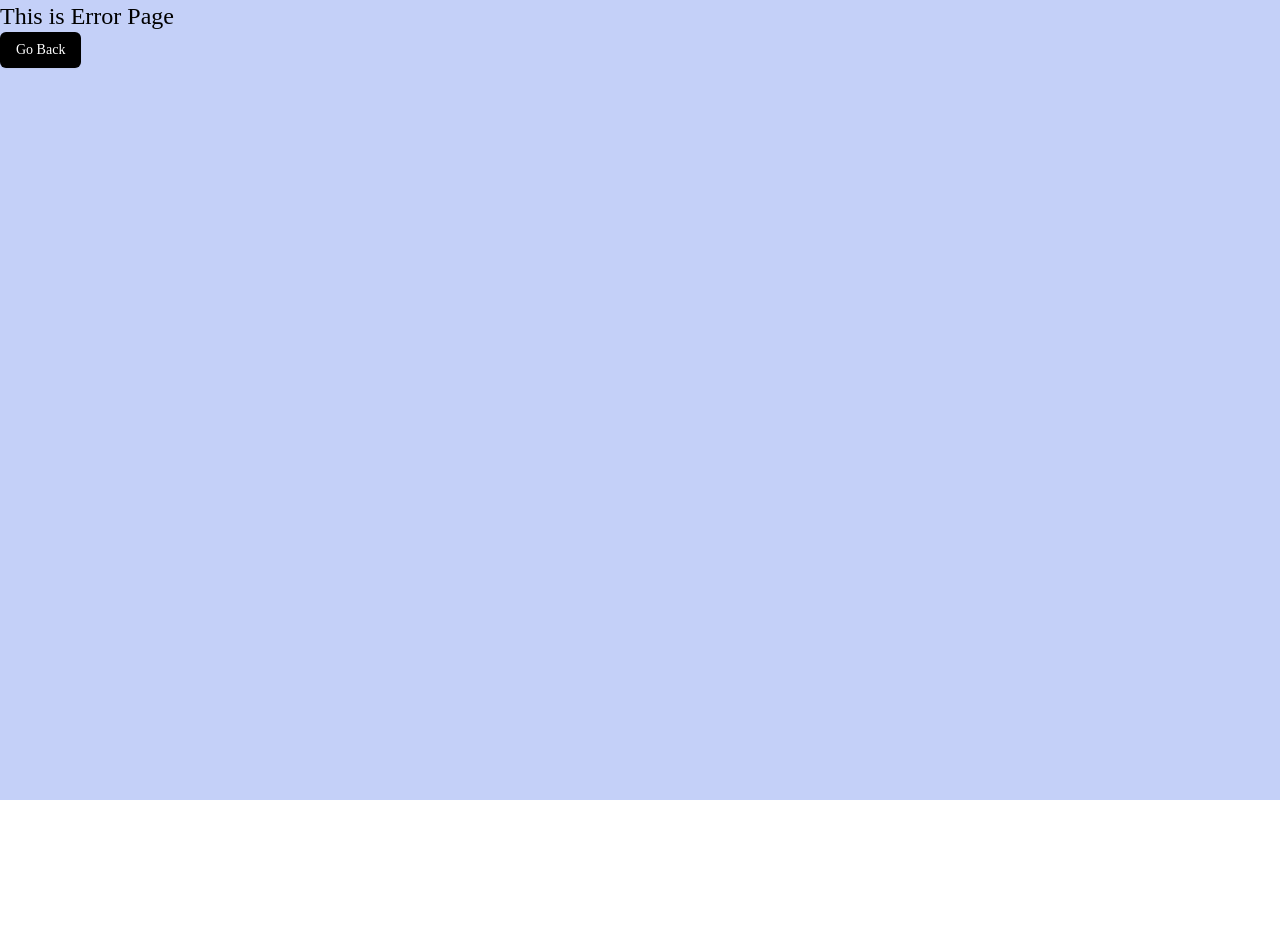
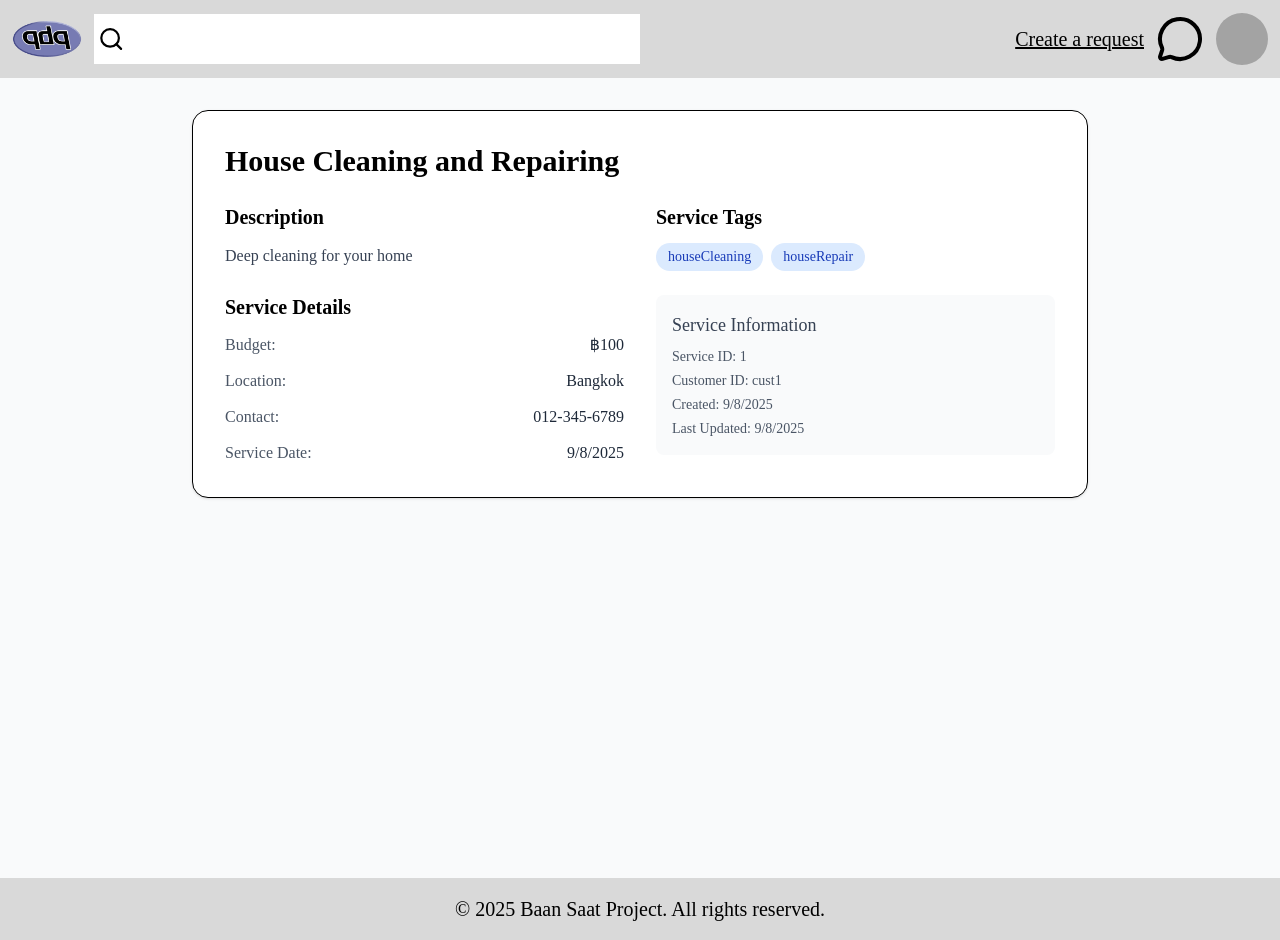
Before and after one commit to PHP-BEST/baan-saat-frontend, a React (Vite) app: page /service/1 in a window 1280 px wide. Before the commit the page ends 800 px from the top, so only its background shows below. Built offline with nearby package versions, Linux system fonts and the light colour scheme; no server answers; a web font is replaced by a local one.

Commit message:
feat: Add Service Detail Page

```diff
--- a/src/components/our-components/serviceCard.tsx
+++ b/src/components/our-components/serviceCard.tsx
@@ -1,15 +1,32 @@
-export default function ServiceCard() {
+import type { Service } from '@/interfaces/Service';
+import { Link } from 'react-router-dom';
+
+interface ServiceCardProps {
+  service: Service;
+}
+
+export default function ServiceCard({ service }: ServiceCardProps) {
   return (
-    <div className="w-full max-w-[300px] h-[250px] flex flex-col items-center bg-white border rounded-2xl shadow-sm m-0">
-      <img
-        src="https://picsum.photos/200/300"
-        alt="Service Cover Image"
-        className="w-full h-2/3 object-cover rounded-t-2xl mb-4"
-      />
-      <div className="w-full h-1/3 flex flex-col items-start px-4">
-        <h2 className="text-lg font-bold">Service Title</h2>
-        <p className="text-sm text-gray-600">Service Description</p>
+    <Link to={`/service/${service._id}`}>
+      <div className="w-full max-w-[300px] h-[250px] flex flex-col items-center bg-white border rounded-2xl shadow-sm m-0">
+        {service.coverPhotoUrl ? (
+          <img
+            src={service.coverPhotoUrl}
+            alt="Service Cover Image"
+            className="w-full h-2/3 object-cover rounded-t-2xl"
+          />
+        ) : (
+          <div className="w-full h-2/3 bg-service-blank-cover rounded-t-2xl" />
+        )}
+        <div className="w-full h-1/3 flex flex-col justify-start px-4 py-2">
+          <h2 className="text-lg font-bold text-ellipsis overflow-hidden whitespace-nowrap mb-1">
+            {service.title}
+          </h2>
+          <p className="text-sm text-gray-600 text-ellipsis overflow-hidden line-clamp-2">
+            {service.description || 'No description provided.'}
+          </p>
+        </div>
       </div>
-    </div>
+    </Link>
   );
 }
--- a/src/index.css
+++ b/src/index.css
@@ -41,6 +41,13 @@
     240,
     1
   ); /* Table row header background */
+
+  --color-service-blank-cover: rgba(
+    217,
+    217,
+    217,
+    1
+  ); /* Service card blank cover background */
 }
 
 .font-serif {
--- a/src/interfaces/Service.ts
+++ b/src/interfaces/Service.ts
@@ -2,12 +2,13 @@ export interface Service {
   _id: string;
   customerId: string;
   title: string;
-  description: string;
+  description?: string;
   budget: number;
   telNumber: string;
   location: string;
   tags?: ServiceTag[];
   date: Date;
+  coverPhotoUrl?: string;
   createdAt: Date;
   updatedAt: Date;
 }
--- /dev/null
+++ b/src/mock/services.ts
@@ -0,0 +1,46 @@
+import type { Service } from '@/interfaces/Service';
+
+export const mockServices: Service[] = [
+  {
+    _id: '1',
+    customerId: 'cust1',
+    title: 'House Cleaning and Repairing',
+    description: 'Deep cleaning for your home',
+    budget: 100,
+    telNumber: '012-345-6789',
+    location: 'Bangkok',
+    tags: ['houseCleaning', 'houseRepair'],
+    date: new Date(),
+    coverPhotoUrl: '',
+    createdAt: new Date(),
+    updatedAt: new Date(),
+  },
+  {
+    _id: '2',
+    customerId: 'cust2',
+    title: 'Plumbing Repair',
+    description: 'Fix leaking pipes',
+    budget: 150,
+    telNumber: '098-765-4321',
+    location: 'Chiang Mai',
+    tags: ['plumbing'],
+    date: new Date(),
+    coverPhotoUrl: '',
+    createdAt: new Date(),
+    updatedAt: new Date(),
+  },
+  {
+    _id: '3',
+    customerId: 'cust3',
+    title: 'Electrical Repair',
+    description: '',
+    budget: 200,
+    telNumber: '012-345-6789',
+    location: 'Bangkok',
+    tags: ['electrical'],
+    date: new Date(),
+    coverPhotoUrl: '',
+    createdAt: new Date(),
+    updatedAt: new Date(),
+  },
+];
--- /dev/null
+++ b/src/pages/ServiceDetail.tsx
@@ -0,0 +1,161 @@
+import type { Service } from '@/interfaces/Service';
+import { useEffect, useState } from 'react';
+import { useParams } from 'react-router-dom';
+import axios from 'axios';
+import { mockServices } from '@/mock/services';
+import Header from '@/components/our-components/header';
+import Footer from '@/components/our-components/footer';
+import { API_ROOT } from '@/config/api';
+
+export default function ServiceDetailPage() {
+  const { serviceId } = useParams<{ serviceId: string }>();
+  const [service, setService] = useState<Service | null>(null);
+  const [loading, setLoading] = useState(true);
+
+  useEffect(() => {
+    const fetchService = async () => {
+      try {
+        setLoading(true);
+        // == Waiting for API endpoint to be ready ==
+        const response = await axios.get(`${API_ROOT}/services/${serviceId}`, {
+          headers: { 'Content-Type': 'application/json' },
+        });
+        // ==========================================
+
+        if (response.status === 200 && response.data) {
+          console.log('Fetched service data:', response.data);
+          setService(response.data);
+        } else {
+          throw new Error('Service not found');
+        }
+        // ==========================================
+      } catch (err) {
+        console.error('Error fetching service data:', err);
+        const foundService = mockServices.find((s) => s._id === serviceId);
+        setService(foundService || null);
+      } finally {
+        setLoading(false);
+      }
+    };
+
+    if (serviceId) {
+      fetchService();
+    }
+  }, [serviceId]);
+
+  if (loading) {
+    return (
+      <div className="flex justify-center items-center h-64">
+        <p>Loading service details...</p>
+      </div>
+    );
+  }
+
+  if (!service) {
+    return (
+      <div className="flex justify-center items-center h-64">
+        <p>Service not found</p>
+      </div>
+    );
+  }
+
+  return (
+    <>
+      <Header />
+      <div className="w-full min-h-screen h-fit px-12 py-8 bg-gray-50">
+        <div className="max-w-4xl mx-auto bg-white border rounded-2xl p-8 shadow-sm">
+          <h1 className="text-3xl font-bold mb-6">{service.title}</h1>
+
+          <div className="grid grid-cols-1 md:grid-cols-2 gap-8">
+            <div>
+              <h2 className="text-xl font-semibold mb-3">Description</h2>
+              <p className="text-gray-700 mb-6 leading-relaxed">
+                {service.description || 'No description provided'}
+              </p>
+
+              <h2 className="text-xl font-semibold mb-3">Service Details</h2>
+              <div className="space-y-3">
+                <div className="flex justify-between">
+                  <span className="font-medium text-gray-600">Budget:</span>
+                  <span className="text-gray-800">
+                    {service.budget
+                      ? `฿${service.budget.toLocaleString()}`
+                      : 'Not specified'}
+                  </span>
+                </div>
+                <div className="flex justify-between">
+                  <span className="font-medium text-gray-600">Location:</span>
+                  <span className="text-gray-800">
+                    {service.location || 'Not specified'}
+                  </span>
+                </div>
+                <div className="flex justify-between">
+                  <span className="font-medium text-gray-600">Contact:</span>
+                  <span className="text-gray-800">
+                    {service.telNumber || 'Not provided'}
+                  </span>
+                </div>
+                <div className="flex justify-between">
+                  <span className="font-medium text-gray-600">
+                    Service Date:
+                  </span>
+                  <span className="text-gray-800">
+                    {service.date
+                      ? new Date(service.date).toLocaleDateString()
+                      : 'Not specified'}
+                  </span>
+                </div>
+              </div>
+            </div>
+
+            <div>
+              <h2 className="text-xl font-semibold mb-3">Service Tags</h2>
+              <div className="flex flex-wrap gap-2 mb-6">
+                {service.tags && service.tags.length > 0 ? (
+                  service.tags.map((tag, index) => (
+                    <span
+                      key={index}
+                      className="px-3 py-1 bg-blue-100 text-blue-800 rounded-full text-sm font-medium"
+                    >
+                      {tag}
+                    </span>
+                  ))
+                ) : (
+                  <p className="text-gray-500">No tags available</p>
+                )}
+              </div>
+
+              <div className="bg-gray-50 p-4 rounded-lg">
+                <h3 className="text-lg font-medium mb-2 text-gray-700">
+                  Service Information
+                </h3>
+                <div className="text-sm text-gray-600 space-y-1">
+                  <p>
+                    <span className="font-medium">Service ID:</span> {serviceId}
+                  </p>
+                  <p>
+                    <span className="font-medium">Customer ID:</span>{' '}
+                    {service.customerId}
+                  </p>
+                  <p>
+                    <span className="font-medium">Created:</span>{' '}
+                    {service.createdAt
+                      ? new Date(service.createdAt).toLocaleDateString()
+                      : 'Unknown'}
+                  </p>
+                  <p>
+                    <span className="font-medium">Last Updated:</span>{' '}
+                    {service.updatedAt
+                      ? new Date(service.updatedAt).toLocaleDateString()
+                      : 'Unknown'}
+                  </p>
+                </div>
+              </div>
+            </div>
+          </div>
+        </div>
+      </div>
+      <Footer />
+    </>
+  );
+}
--- a/src/pages/YourService.tsx
+++ b/src/pages/YourService.tsx
@@ -1,4 +1,6 @@
 import ServiceCard from '@/components/our-components/serviceCard';
+import type { Service } from '@/interfaces/Service';
+import { mockServices } from '@/mock/services';
 
 export default function YourServicePage() {
   return (
@@ -7,21 +9,10 @@ export default function YourServicePage() {
       <h1 className="text-2xl font-bold mb-2">Your Service</h1>
 
       {/* Content */}
-      <div className="w-full h-full max-h-screen overflow-auto grid grid-cols-3 gap-4 items-center bg-white border rounded-2xl p-8 shadow-sm m-0">
-        <ServiceCard />
-        <ServiceCard />
-        <ServiceCard />
-        <ServiceCard />
-        <ServiceCard />
-        <ServiceCard />
-        <ServiceCard />
-        <ServiceCard />
-        <ServiceCard />
-        <ServiceCard />
-        <ServiceCard />
-        <ServiceCard />
-        <ServiceCard />
-        <ServiceCard />
+      <div className="w-full h-full max-h-screen overflow-auto grid grid-cols-3 gap-4 bg-white border rounded-2xl p-8 shadow-sm m-0">
+        {mockServices.map((service: Service) => (
+          <ServiceCard key={service._id} service={service} />
+        ))}
       </div>
     </>
   );
--- a/src/route.tsx
+++ b/src/route.tsx
@@ -6,6 +6,7 @@ import YourServicePage from './pages/YourService';
 import LoginPage from './pages/Login';
 import ProfilePage from './pages/Profile';
 import CustomerRequestPage from './pages/CustomerRequest';
+import ServiceDetailPage from './pages/ServiceDetail';
 
 export const router = createBrowserRouter([
   {
@@ -28,4 +29,9 @@ export const router = createBrowserRouter([
     element: <LoginPage />,
     errorElement: <ErrorPage />,
   },
+  {
+    path: 'service/:serviceId',
+    element: <ServiceDetailPage />,
+    errorElement: <ErrorPage />,
+  },
 ]);
```
